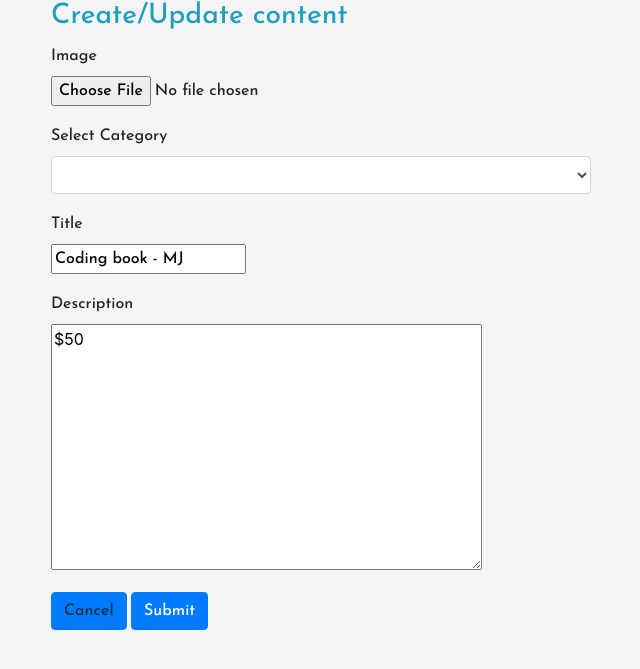
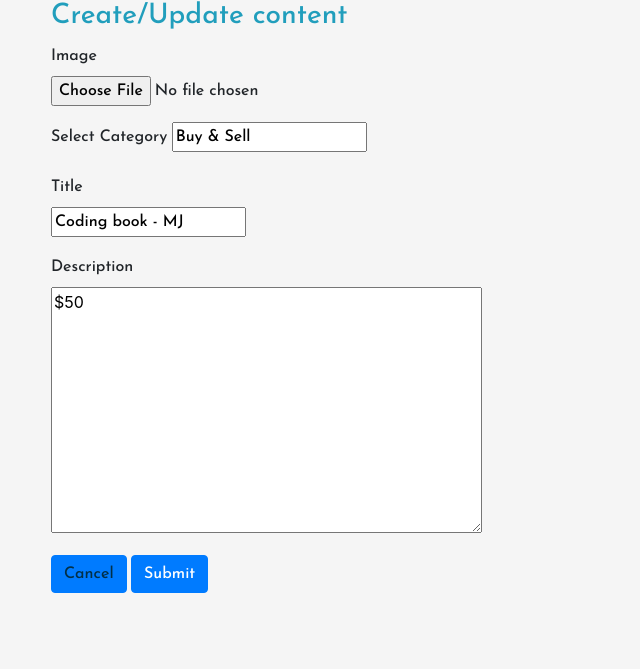
Before and after one commit to men940/EduHacks-mjp, a Django app: page /update-content/1 in a window 1280 px wide. Shown: the part 82-751 px from the top of the page, without its empty margins (319-959 px from the left). Run offline with Django 4.2, Linux system fonts and the light colour scheme; a user stored in the database is signed in; data comes from the database, SQL or seed files in the repository; both versions use the stored data as it was after the commit; lists and menus that the app fills with data are empty; some libraries are stand-ins or nearby versions.

Commit message:
Second commit

```diff
--- a/home/templates/home/content_form.html
+++ b/home/templates/home/content_form.html
@@ -22,12 +22,14 @@
                <!-- Category -->
                <div class="form-group">
                  <label for="content_category">Select Category</label>
-                 <input value="{{content.category.name}}" name="category" list="" type="hidden"/>
-                 <select id="content_category" class="form-control" id="content_category">
-                     {% for category in categories %}
-                     <option value="{{category.name}}">{{category.name}}</option>
-                     {% endfor %}
-                 </select>
+                 <input value="{{content.category.name}}" name="category" list="category-list" placeholder="Double click to select"/>
+                 <datalist id="category-list">
+                   <select id="content_category" class="form-control">
+                       {% for category in categories %}
+                       <option value="{{category.name}}">{{category.name}}</option>
+                       {% endfor %}
+                   </select>
+                 </datalist>
                </div>
                <!-- Title -->
                <div class="form-group">
--- a/home/templates/home/login_registration.html
+++ b/home/templates/home/login_registration.html
@@ -1,7 +1,7 @@
 {% extends 'main.html' %} {% block content %} {% if page == 'login' %}
 <div>
   <div class="">
-    <h2 class="text-center">Welcome to See Market!</h2>
+    <h1 class="text-center" style="margin-bottom: 5%;">Welcome to See Market!</h1>
 
     <div class="container">
       <div class="row">
@@ -39,7 +39,7 @@
                 />
               </div>
             </div>
-            <button class="btn btn--main" type="submit">Login</button>
+            <button class="btn btn-primary" type="submit">Login</button>
           </form>
         </div>
       </div>
```
Also changed, not shown: db.sqlite3.
